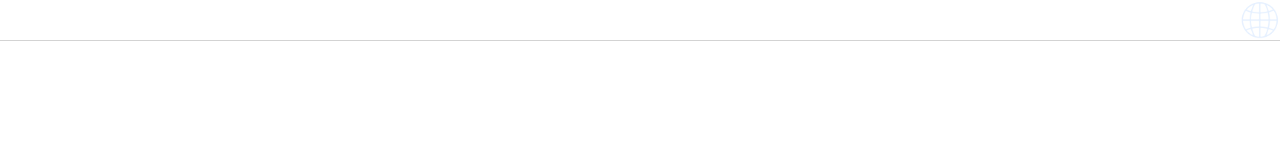
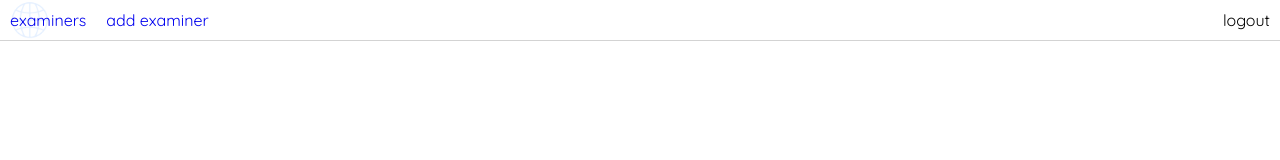
Before and after one commit to chrisjkellett/sessions-allocation, a React app: page / in a window 1280 px wide. Shown: the top 160 px of the page. Built offline with nearby package versions, Linux system fonts and the light colour scheme; no server answers.

Commit message:
added login to right using flex grow

```diff
--- a/src/components/Misc/Logo/Logo.css
+++ b/src/components/Misc/Logo/Logo.css
@@ -5,5 +5,5 @@
 .Logo img{
   height: 98%;
   box-sizing: border-box;
-  float: right;
+  margin-left: 10px;
 }
--- a/src/containers/header/Header.css
+++ b/src/containers/header/Header.css
@@ -11,6 +11,7 @@
   width: 100%;
   border-bottom: 1px solid lightgrey;
   top: 0;
+  display: flex;
 }
 
 .Header li{
@@ -22,3 +23,8 @@
   color: initial;
   cursor: initial;
 }
+
+.Header .RightMenu {
+  flex-grow: 1;
+  text-align: right;
+}
--- a/src/containers/header/Header.js
+++ b/src/containers/header/Header.js
@@ -11,11 +11,11 @@ class Header extends Component{
     return(
       <div className={classes.Header}>
         <ul>
-          <IsAuthenticated user={this.props.user}>
+          {/* <IsAuthenticated user={this.props.user}> */}
             {renderExaminerViewLink()}
             {renderExaminerFormLink(this.props)}
             {renderLogout(this.props.user)}
-          </IsAuthenticated>
+          {/* </IsAuthenticated> */}
         </ul>
         <Logo />
       </div>
--- a/src/containers/header/renders/index.js
+++ b/src/containers/header/renders/index.js
@@ -30,8 +30,10 @@ export const renderExaminerFormLink = (props) => {
 
 export const renderLogout = (user) => {
   return(
+    <div className={classes.RightMenu}>
       <NavLink to={routes.LOGIN_PAGE} exact activeClassName={classes.Active}>
         <li>logout</li>
       </NavLink>
+    </div>
   )
 }
```
